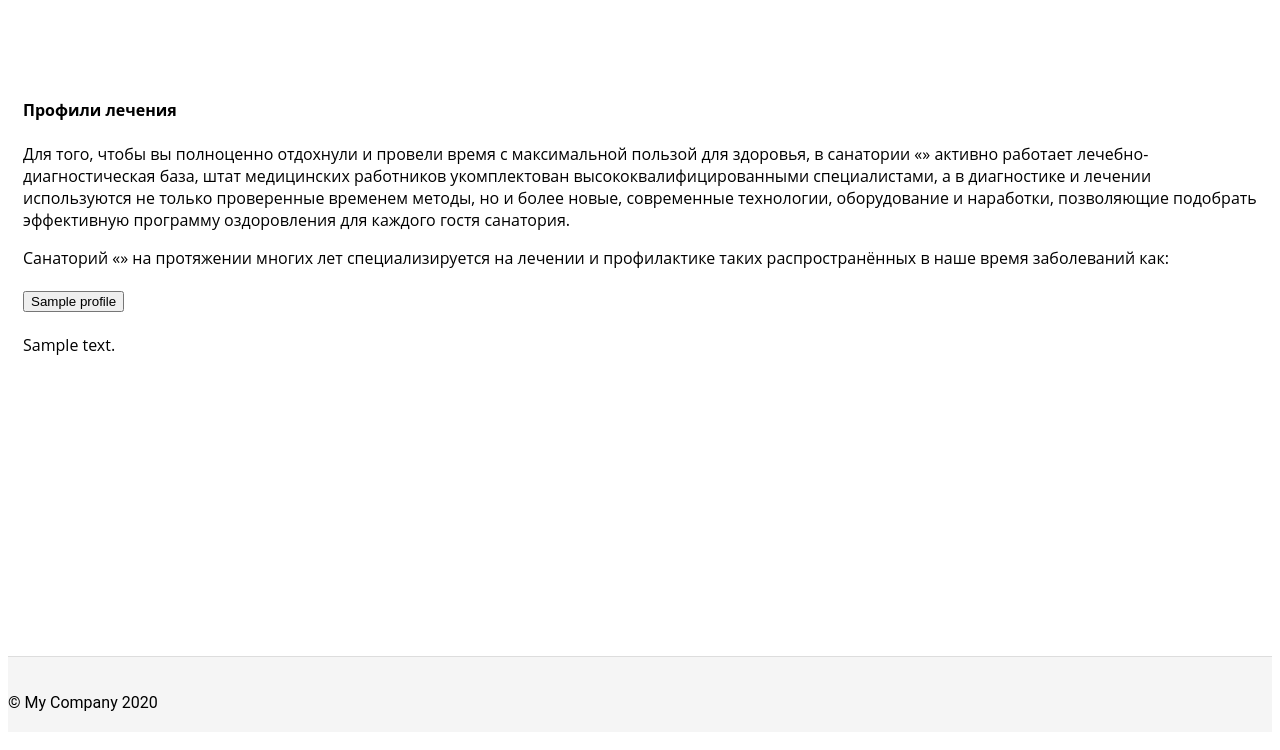
After one commit to DmitriyGold/Sanatoriy_mid, a Yii app: template views/site/page_profiles.php in a window 1280 px wide. The commit adds this page. Shown: the top 750 px of the page. Run offline with PHP 8.4 and a stand-in for Yii, Linux system fonts and the light colour scheme; the template is opened without the code that fills it: most values are stand-ins (such as "Sample title", 1, 10 or a date in 2020); data that the repository does not hold is empty; some libraries are stand-ins or nearby versions.

Commit message:
сделал аккордеон профилей лечения. включил ЧПУ

```diff
--- a/assets/AppAsset.php
+++ b/assets/AppAsset.php
@@ -25,6 +25,7 @@ class AppAsset extends AssetBundle {
         'css/header.css',
     ];
     public $js = [
+             'js/script.js',
     ];
     public $depends = [
         'yii\web\YiiAsset',
--- a/config/db.php
+++ b/config/db.php
@@ -2,10 +2,11 @@
 
 return [
     'class' => 'yii\db\Connection',
-    'dsn' => 'mysql:host=localhost;dbname=yii2basic',
+    'dsn' => 'mysql:host=localhost;dbname=sanatoriy',
     'username' => 'root',
     'password' => '',
     'charset' => 'utf8',
+
 
     // Schema cache options (for production environment)
     //'enableSchemaCache' => true,
--- a/config/web.php
+++ b/config/web.php
@@ -45,14 +45,14 @@ $config = [
             ],
         ],
         'db' => $db,
-        /*
+
         'urlManager' => [
             'enablePrettyUrl' => true,
             'showScriptName' => false,
             'rules' => [
             ],
         ],
-        */
+
     ],
     'params' => $params,
 ];
--- a/views/layouts/app_main.php
+++ b/views/layouts/app_main.php
@@ -123,10 +123,9 @@ AppAsset::register($this);
                                            id="navbarDropdownMenuLink" role="button" data-toggle="dropdown"
                                            aria-haspopup="true" aria-expanded="false">Лечение</a>
                                         <div class="dropdown-menu" aria-labelledby="navbarDropdownMenuLink">
-                                            <a class="dropdown-item" href="#">Профили лечения</a>
+                                            <a class="dropdown-item" href="<?= Url::to(['/site/page_profiles']); ?>">Профили лечения</a>
                                             <a class="dropdown-item" href="#">Наши врачи</a>
-                                            <a class="dropdown-item" href="#">Методы лечения</a>
-                                            <a class="dropdown-item" href="#">Лечебная база</a>
+                                            <a class="dropdown-item" href="<?= Url::to(['/site/index#servise'])?>">Медицинские услуги</a>
                                         </div>
                                     </li>
                                     <li class="nav-item px-2"><a href="#" class="nav-link">Отдых и развлечения</a></li>
--- /dev/null
+++ b/views/site/page_profiles.php
@@ -0,0 +1,61 @@
+<?php
+$this->title = 'Профили лечения';
+$this->params['breadcrumbs'][] = $this->title;
+?>
+<div class="mt-5 pt-5 container">
+    <h4 class="my-2">
+        Профили лечения</h4>
+
+    <div class="row my-4">
+        <p>Для того, чтобы вы полноценно отдохнули и провели время с максимальной пользой для здоровья,
+            в санатории «» активно работает лечебно-диагностическая база, штат медицинских работников
+            укомплектован высококвалифицированными специалистами, а в диагностике и лечении используются
+            не только проверенные временем методы, но и более новые, современные технологии, оборудование
+            и наработки, позволяющие подобрать эффективную программу оздоровления для каждого гостя санатория.
+        <p>Санаторий «» на протяжении многих лет специализируется на лечении и профилактике таких
+            распространённых в наше время заболеваний как:</p></p>
+    </div>
+
+    <div class="row">
+        <div class="col-12">
+            <div class="accordion my-4" id="accordionExample">
+                <div class="card">
+
+                    <?php foreach ($profiles as $var1) { ?>
+
+                        <div class="card-header" id="heading<?= $var1->id ?>">
+                            <h5 class="mb-0">
+                                <button class="btn btn-link" type="button" data-toggle="collapse" data-target="#collapse<?= $var1->id ?>" aria-expanded="false" aria-controls="collapse<?= $var1->id ?>">
+                                    <?= $var1->name ?>
+                                </button>
+                            </h5>
+                        </div>
+
+                        <div id="collapse<?= $var1->id ?>" class="collapse" aria-labelledby="heading<?= $var1->id ?>" data-parent="#accordionExample">
+                            <div class="card-body">
+                                <?= $var1->description ?>
+                            </div>
+                        </div>
+
+                    <?php } ?>
+
+
+
+
+
+
+
+
+
+                </div>
+
+
+            </div>
+
+
+
+
+
+        </div>
+    </div>
+</div>
--- a/web/css/site.css
+++ b/web/css/site.css
@@ -227,7 +227,7 @@ a.desc:after {
 
 .parallax1 {
     /* The image used */
-    background-image: url("../images/parallax.jpg");
+    background-image: url("images/parallax.jpg");
 
     /* Set a specific height */
     min-height: 570px;
--- /dev/null
+++ b/web/js/script.js
@@ -0,0 +1,22 @@
+function setElement(id) {
+    document.getElementById("reset_profil_" + id).style.display = "block";
+    document.getElementById("profil_" + id).style.display = "block";
+    document.getElementById("set_profil_" + id).style.display = "none";
+}
+
+function resetElement(id) {
+    document.getElementById("reset_profil_" + id).style.display = "none";
+    document.getElementById("profil_" + id).style.display = "none";
+    document.getElementById("set_profil_" + id).style.display = "block";
+}
+
+function showMessage(id) {
+    message1 = "reset_profil_" + id;
+    message2 = "profil_" + id;
+    message3 = "set_profil_" + id;
+    document.getElementById(message1).style.display = "block";
+    document.getElementById(message2).style.display = "block";
+    document.getElementById(message3).style.display = "none";
+    alert(message1);
+
+}
```
Also changed, not shown: controllers/SiteController.php (+9 -0 lines), migrations/m200504_052009_create_profiles_table.php (added, +29 -0 lines), models/profil.php (added, +13 -0 lines), views/site/index.php (+6 -5 lines), .htaccess (added), web/.htaccess, 1 other file.
